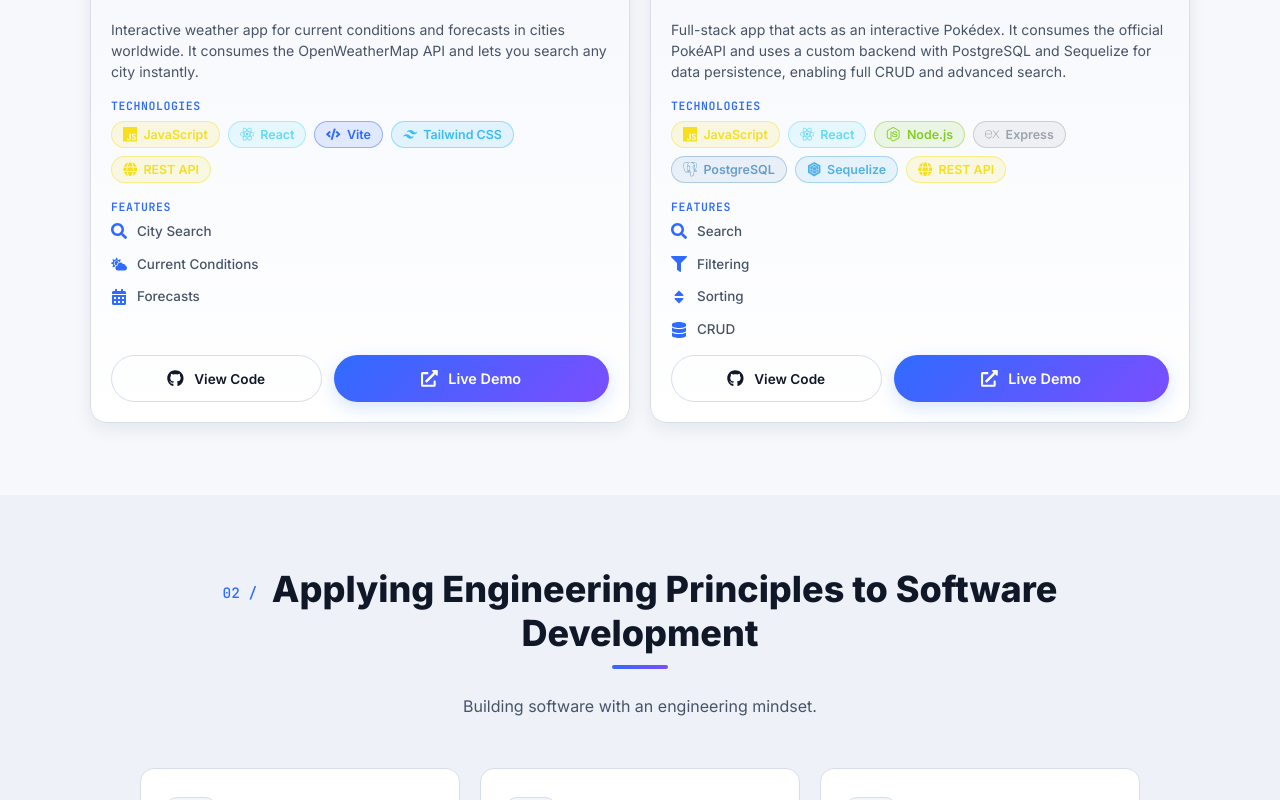
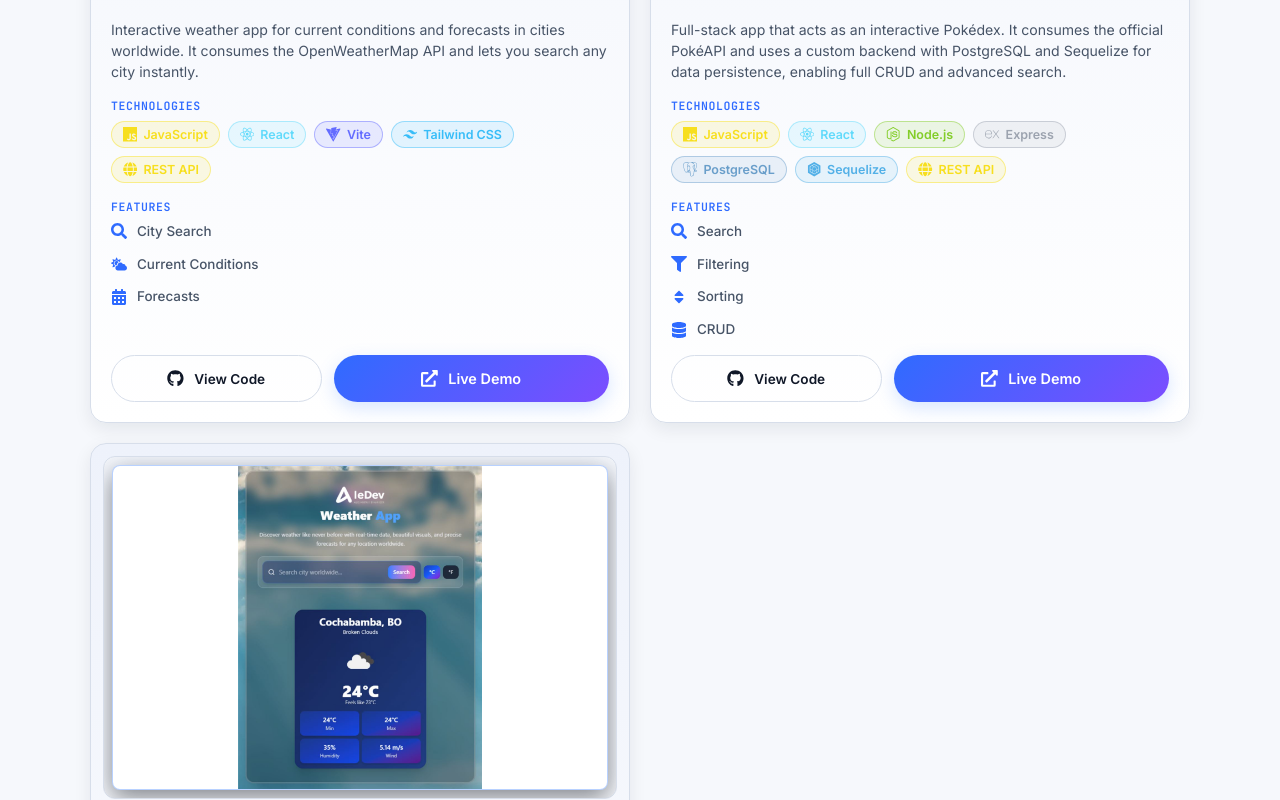
Before and after one commit to AlexandroCamacho1000/alejandrocamachodev, a React (Vite) app: page / in a window 1280 px wide. Shown: the part 2000-2800 px from the top of the page. Built offline with nearby package versions, Linux system fonts and the light colour scheme.

Commit message:
feat: add FoodApp Bolivian Market with Stripe, Docker and CI/CD highlights

```diff
--- a/src/components/Projects/Projectcard.jsx
+++ b/src/components/Projects/Projectcard.jsx
@@ -2,8 +2,10 @@ import { useEffect, useState } from 'react';
 import './Projects.css';
 import {
   FaCalendarAlt,
+  FaCheckCircle,
   FaCloudSun,
   FaCode,
+  FaCreditCard,
   FaDatabase,
   FaExternalLinkAlt,
   FaFileAlt,
@@ -12,9 +14,11 @@ import {
   FaGlobe,
   FaRobot,
   FaSearch,
+  FaShoppingCart,
   FaSort,
   FaTable,
   FaTimes,
+  FaUserShield,
   FaUsers,
 } from 'react-icons/fa';
 import {
@@ -25,8 +29,10 @@ import {
   SiPostgresql,
   SiReact,
   SiSequelize,
+  SiStripe,
   SiSupabase,
   SiTailwindcss,
+  SiVite,
 } from 'react-icons/si';
 import { useLanguage } from '../../i18n/useLanguage';
 
@@ -42,6 +48,8 @@ const TECH_META = {
   Supabase: { icon: SiSupabase, color: '#3ECF8E' },
   'Express.js': { icon: SiExpress, color: '#9CA3AF' },
   Docker: { icon: SiDocker, color: '#2496ED' },
+  Stripe: { icon: SiStripe, color: '#635BFF' },
+  Vite: { icon: SiVite, color: '#646CFF' },
 };
 
 const DEFAULT_TECH = { icon: FaCode, color: 'var(--accent)' };
@@ -66,6 +74,14 @@ const FEATURE_ICONS = {
   "Chat IA": FaRobot,
   "Data Reports": FaFileAlt,
   "Reportes de datos": FaFileAlt,
+  "E-commerce & Catalog": FaShoppingCart,
+  "E-commerce y Catálogo": FaShoppingCart,
+  "Stripe Payments": FaCreditCard,
+  "Pagos con Stripe": FaCreditCard,
+  "Admin Panel": FaUserShield,
+  "Panel Admin": FaUserShield,
+  "CI/CD & Tests": FaCheckCircle,
+  "CI/CD y Tests": FaCheckCircle,
 };
 
 function ProjectCard({ title, short, description, tech, highlights, link, linkApp, linkPlatform, image, tag, featured }) {
--- a/src/components/Projects/Projects.jsx
+++ b/src/components/Projects/Projects.jsx
@@ -28,6 +28,7 @@ function Projects() {
   const secondaryMeta = [
     { link: "https://github.com/AlexandroCamacho1000/WeatherAppByAle", linkApp: "https://weather-app-by-ale-seven.vercel.app/", image: weatherImg },
     { link: "https://github.com/AlexandroCamacho1000/PokemonAppByAle", linkApp: "https://pokemon-app-by-ale.vercel.app/", image: pokemonImg },
+    { link: "https://github.com/AlexandroCamacho1000/FoodAppByAle", linkApp: "https://food-app-by-ale.vercel.app/", image: weatherImg },
   ];
 
   items.forEach((item, i) => {
--- a/src/i18n/translations.js
+++ b/src/i18n/translations.js
@@ -87,6 +87,18 @@ const translations = {
           highlights: ["Search", "Filtering", "Sorting", "CRUD"],
           demo: "https://pokemon-app-by-ale.vercel.app/",
           repo: "https://github.com/AlexandroCamacho1000/PokemonAppByAle",
+        },
+        {
+          title: "FoodApp — Bolivian Market",
+          tag: "Personal Project",
+          short:
+            "Production-ready SaaS-style e-commerce for traditional Bolivian food. Bilingual catalog (33 products), Stripe checkout, JWT role-based admin and CI/CD with 49 automated tests.",
+          description:
+            "SaaS-style e-commerce with bilingual catalog, Stripe payments, JWT role-based admin panel and automated CI/CD pipeline with 49 tests, deployed on Vercel and Railway.",
+          tech: ["JavaScript", "React", "Node.js", "PostgreSQL", "Stripe", "Docker", "Tailwind CSS"],
+          highlights: ["E-commerce & Catalog", "Stripe Payments", "Admin Panel", "CI/CD & Tests"],
+          demo: "https://food-app-by-ale.vercel.app/",
+          repo: "https://github.com/AlexandroCamacho1000/FoodAppByAle",
         },
       ],
     },
@@ -260,6 +272,18 @@ const translations = {
           demo: "https://pokemon-app-by-ale.vercel.app/",
           repo: "https://github.com/AlexandroCamacho1000/PokemonAppByAle",
         },
+        {
+          title: "FoodApp — Mercado Boliviano",
+          tag: "Proyecto Personal",
+          short:
+            "E-commerce tipo SaaS listo para producción de comida tradicional boliviana. Catálogo bilingüe (33 productos), pagos con Stripe, panel admin con roles y CI/CD con 49 tests automatizados.",
+          description:
+            "E-commerce tipo SaaS con catálogo bilingüe, pagos con Stripe, autenticación JWT con panel admin y pipeline CI/CD automatizado con 49 tests, desplegado en Vercel y Railway.",
+          tech: ["JavaScript", "React", "Node.js", "PostgreSQL", "Stripe", "Docker", "Tailwind CSS"],
+          highlights: ["E-commerce y Catálogo", "Pagos con Stripe", "Panel Admin", "CI/CD y Tests"],
+          demo: "https://food-app-by-ale.vercel.app/",
+          repo: "https://github.com/AlexandroCamacho1000/FoodAppByAle",
+        },
       ],
     },
     certifications: {
```
